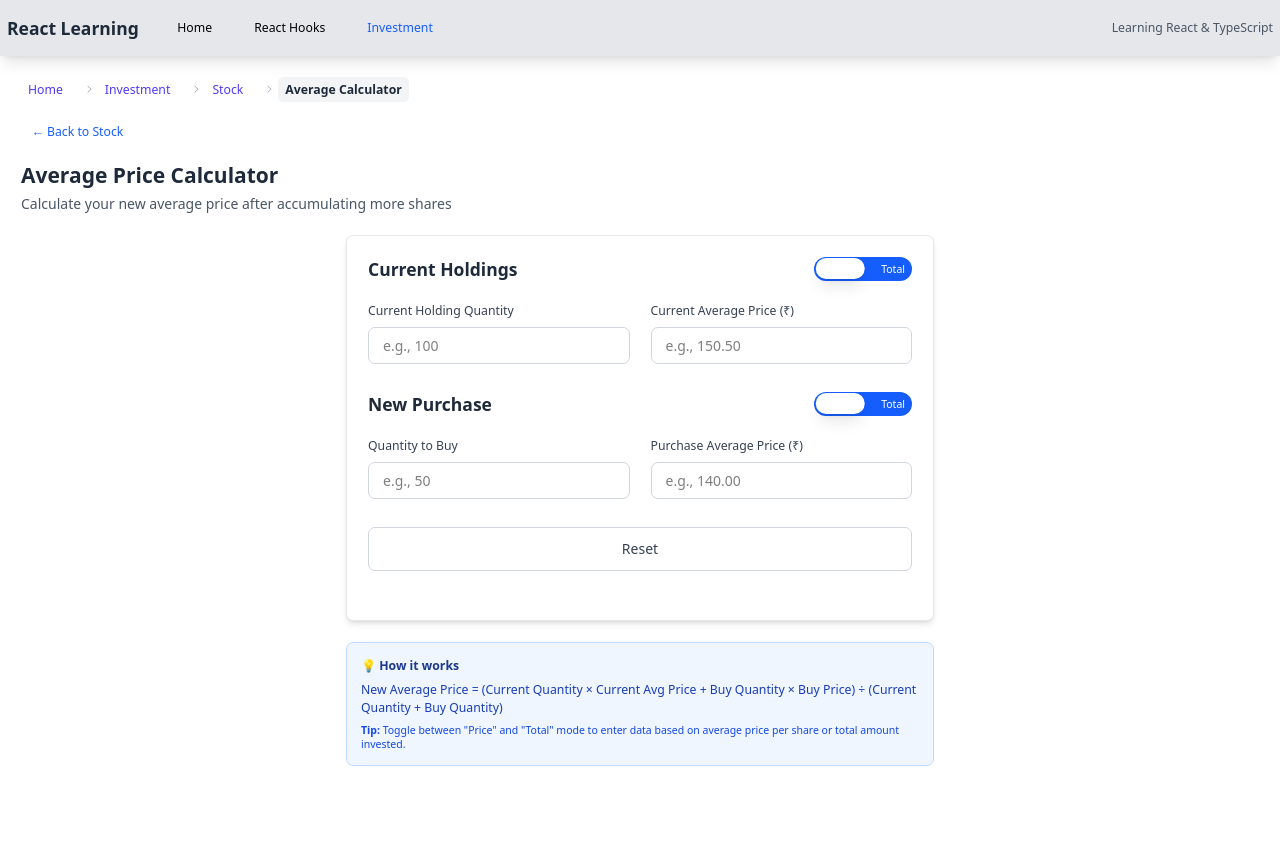
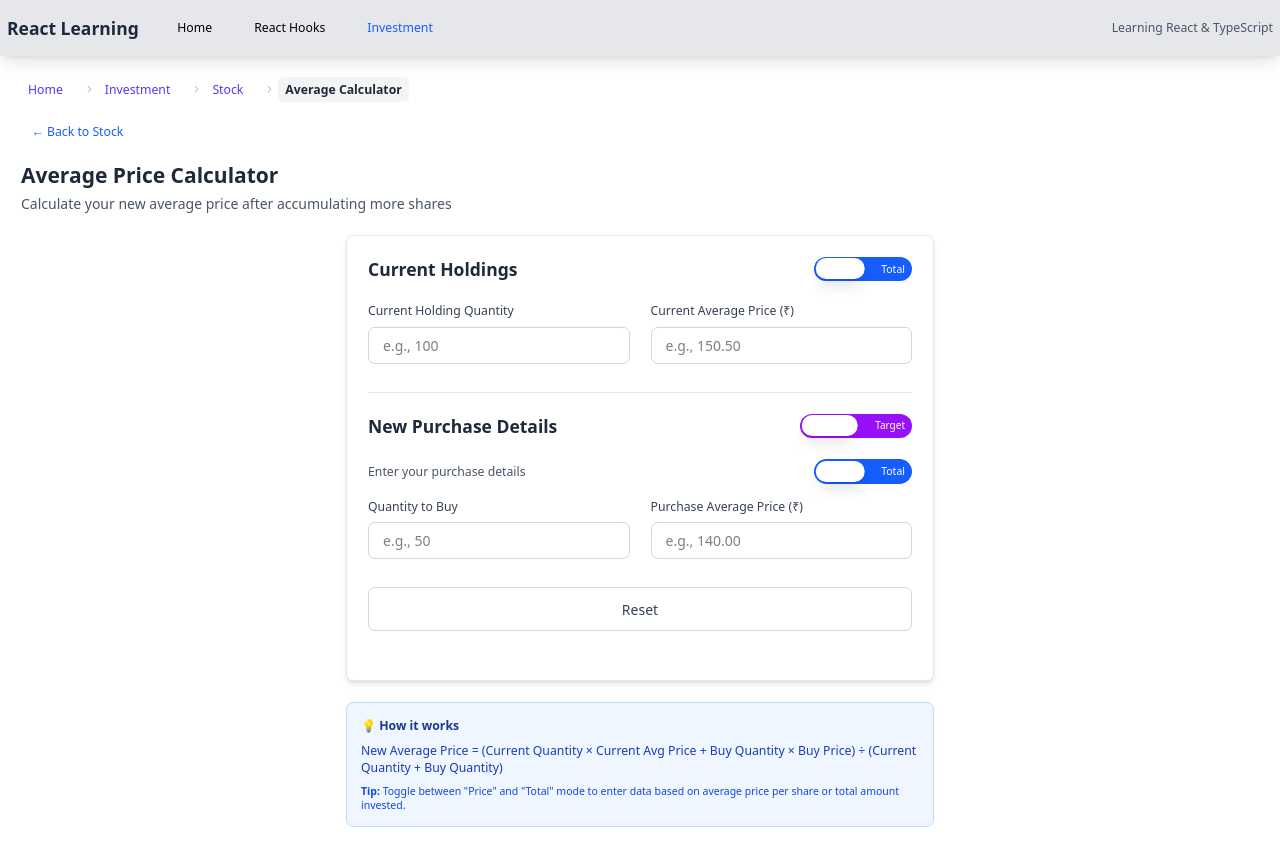
Before and after one commit to Ravi-Royal/reactLearning, a React (Vite) app: page /reactLearning/investment/stock/average-calculator in a window 1280 px wide. Before the commit the page ends 800 px from the top, so only its background shows below. Built offline with nearby package versions, Linux system fonts and the light colour scheme.

Commit message:
feat: Enhance AverageCalculator with target average price calculation and mode toggle

```diff
--- a/src/pages/components/investment/stock/average-calculator/AverageCalculator.tsx
+++ b/src/pages/components/investment/stock/average-calculator/AverageCalculator.tsx
@@ -4,6 +4,7 @@ import Breadcrumbs from '../../../../navigation/Breadcrumbs';
 // import Breadcrumbs from '../../navigation/Breadcrumbs';
 
 function AverageCalculator() {
+  const [calculationMode, setCalculationMode] = useState<'purchase' | 'target'>('purchase');
   const [currentInputMode, setCurrentInputMode] = useState<'price' | 'total'>('price');
   const [buyInputMode, setBuyInputMode] = useState<'price' | 'total'>('price');
   const [currentQuantity, setCurrentQuantity] = useState<string>('');
@@ -12,7 +13,11 @@ function AverageCalculator() {
   const [buyQuantity, setBuyQuantity] = useState<string>('');
   const [buyPrice, setBuyPrice] = useState<string>('');
   const [buyTotalPrice, setBuyTotalPrice] = useState<string>('');
+  const [targetAvgPrice, setTargetAvgPrice] = useState<string>('');
+  const [currentMarketPrice, setCurrentMarketPrice] = useState<string>('');
   const [newAvgPrice, setNewAvgPrice] = useState<number | null>(null);
+  const [requiredBuyPrice, setRequiredBuyPrice] = useState<number | null>(null);
+  const [requiredQuantity, setRequiredQuantity] = useState<number | null>(null);
 
   // Auto-calculate when all fields are filled
   useEffect(() => {
@@ -30,6 +35,8 @@ function AverageCalculator() {
       currPrice = currQty > 0 ? currTotal / currQty : 0;
     }
 
+    if (calculationMode === 'purchase') {
+      // Forward calculation: Calculate new average from purchase details
       if (buyInputMode === 'price') {
         addPrice = parseFloat(buyPrice) || 0;
       } else {
@@ -51,10 +58,51 @@ function AverageCalculator() {
         const totalQuantity = currQty + addQty;
         const newAvg = totalQuantity > 0 ? totalCost / totalQuantity : 0;
         setNewAvgPrice(newAvg);
+        setRequiredBuyPrice(null);
+        setRequiredQuantity(null);
       } else {
         setNewAvgPrice(null);
+        setRequiredBuyPrice(null);
+        setRequiredQuantity(null);
       }
-  }, [currentInputMode, buyInputMode, currentQuantity, currentAvgPrice, currentTotalPrice, buyQuantity, buyPrice, buyTotalPrice]);
+    } else {
+      // Reverse calculation: Calculate required quantity from target average and market price
+      const targetAvg = parseFloat(targetAvgPrice) || 0;
+      const marketPrice = parseFloat(currentMarketPrice) || 0;
+
+      const hasCurrentData = currentInputMode === 'price'
+        ? currentQuantity && currentAvgPrice
+        : currentQuantity && currentTotalPrice;
+
+      if (hasCurrentData && targetAvgPrice && currentMarketPrice && currQty >= 0 && currPrice >= 0 && targetAvg > 0 && marketPrice > 0) {
+        // Formula: targetAvg = (currQty * currPrice + requiredQty * marketPrice) / (currQty + requiredQty)
+        // Solving for requiredQty: requiredQty = currQty * (currPrice - targetAvg) / (targetAvg - marketPrice)
+        const denominator = targetAvg - marketPrice;
+
+        if (Math.abs(denominator) > 0.01) { // Avoid division by zero
+          const requiredQty = currQty * (currPrice - targetAvg) / denominator;
+
+          if (requiredQty > 0) {
+            setRequiredQuantity(requiredQty);
+            setRequiredBuyPrice(marketPrice);
+            setNewAvgPrice(targetAvg);
+          } else {
+            setRequiredQuantity(null);
+            setRequiredBuyPrice(null);
+            setNewAvgPrice(null);
+          }
+        } else {
+          setRequiredQuantity(null);
+          setRequiredBuyPrice(null);
+          setNewAvgPrice(null);
+        }
+      } else {
+        setRequiredQuantity(null);
+        setRequiredBuyPrice(null);
+        setNewAvgPrice(null);
+      }
+    }
+  }, [calculationMode, currentInputMode, buyInputMode, currentQuantity, currentAvgPrice, currentTotalPrice, buyQuantity, buyPrice, buyTotalPrice, targetAvgPrice, currentMarketPrice]);
 
   const handleCurrentQuantityChange = (value: string) => {
     setCurrentQuantity(value);
@@ -131,7 +179,24 @@ function AverageCalculator() {
     setBuyQuantity('');
     setBuyPrice('');
     setBuyTotalPrice('');
+    setTargetAvgPrice('');
+    setCurrentMarketPrice('');
     setNewAvgPrice(null);
+    setRequiredBuyPrice(null);
+    setRequiredQuantity(null);
+  };
+
+  const toggleCalculationMode = () => {
+    setCalculationMode(prevMode => prevMode === 'purchase' ? 'target' : 'purchase');
+    // Clear the fields when switching modes
+    setBuyQuantity('');
+    setBuyPrice('');
+    setBuyTotalPrice('');
+    setTargetAvgPrice('');
+    setCurrentMarketPrice('');
+    setNewAvgPrice(null);
+    setRequiredBuyPrice(null);
+    setRequiredQuantity(null);
   };
 
   return (
@@ -218,8 +283,28 @@ function AverageCalculator() {
             )}
           </div>
 
-          <div className="flex items-center justify-between mb-6">
-            <h2 className="text-xl font-semibold text-gray-800">New Purchase</h2>
+          <div className="flex items-center justify-between mb-6 border-t border-gray-200 pt-6">
+            <h2 className="text-xl font-semibold text-gray-800">
+              {calculationMode === 'purchase' ? 'New Purchase Details' : 'Target Average Price'}
+            </h2>
+            <button
+              onClick={toggleCalculationMode}
+              className={`relative inline-flex items-center h-7 rounded-full w-32 transition-colors focus:outline-none focus:ring-2 focus:ring-purple-500 focus:ring-offset-2 ${calculationMode === 'purchase' ? 'bg-purple-600' : 'bg-indigo-600'
+                }`}
+            >
+              <span
+                className={`inline-block w-16 h-6 transform rounded-full bg-white shadow-lg transition-transform ${calculationMode === 'purchase' ? 'translate-x-0.5' : 'translate-x-[62px]'
+                  }`}
+              />
+              <span className="absolute left-1.5 text-[10px] font-medium text-white">Purchase</span>
+              <span className="absolute right-2 text-[10px] font-medium text-white">Target</span>
+            </button>
+          </div>
+
+          {calculationMode === 'purchase' ? (
+            <>
+              <div className="flex items-center justify-between mb-4">
+                <p className="text-sm text-gray-600">Enter your purchase details</p>
                 <button
                   onClick={toggleBuyInputMode}
                   className={`relative inline-flex items-center h-7 rounded-full w-28 transition-colors focus:outline-none focus:ring-2 focus:ring-orange-500 focus:ring-offset-2 ${buyInputMode === 'price' ? 'bg-blue-600' : 'bg-green-600'
@@ -285,6 +370,68 @@ function AverageCalculator() {
                   </div>
                 )}
               </div>
+            </>
+          ) : (
+            <>
+              <p className="text-sm text-gray-600 mb-4">Enter target average price and current market price to calculate quantity needed</p>
+              <div className="grid md:grid-cols-2 gap-6 mb-8">
+                <div>
+                  <label htmlFor="currentMarketPrice" className="block text-sm font-medium text-gray-700 mb-2">
+                    Current Market Price Per Share (₹)
+                  </label>
+                  <input
+                    type="number"
+                    id="currentMarketPrice"
+                    value={currentMarketPrice}
+                    onChange={(e) => setCurrentMarketPrice(e.target.value)}
+                    placeholder="e.g., 140.00"
+                    min="0"
+                    step="0.01"
+                    className="w-full px-4 py-2 border border-gray-300 rounded-lg focus:ring-2 focus:ring-purple-500 focus:border-transparent"
+                  />
+                </div>
+
+                <div>
+                  <label htmlFor="targetAvgPrice" className="block text-sm font-medium text-gray-700 mb-2">
+                    Target Average Price (₹)
+                  </label>
+                  <input
+                    type="number"
+                    id="targetAvgPrice"
+                    value={targetAvgPrice}
+                    onChange={(e) => setTargetAvgPrice(e.target.value)}
+                    placeholder="e.g., 145.00"
+                    min="0"
+                    step="0.01"
+                    className="w-full px-4 py-2 border border-gray-300 rounded-lg focus:ring-2 focus:ring-purple-500 focus:border-transparent"
+                  />
+                </div>
+              </div>
+
+              {requiredQuantity !== null && (
+                <div className="bg-gradient-to-r from-purple-50 to-indigo-50 border-2 border-purple-300 rounded-lg p-6 mb-8">
+                  <h3 className="text-lg font-semibold text-gray-800 mb-4">Required Purchase Details</h3>
+                  <div className="grid md:grid-cols-2 gap-4 text-center">
+                    <div className="bg-white rounded-lg p-4 shadow-md">
+                      <div className="text-sm text-purple-600 font-medium mb-1">Quantity to Buy</div>
+                      <div className="text-3xl font-bold text-purple-600">
+                        {requiredQuantity.toFixed(0)} shares
+                      </div>
+                    </div>
+                    <div className="bg-white rounded-lg p-4 shadow-md">
+                      <div className="text-sm text-indigo-600 font-medium mb-1">Total Investment</div>
+                      <div className="text-2xl font-bold text-indigo-600">
+                        ₹{(requiredQuantity * (parseFloat(currentMarketPrice) || 0)).toFixed(2)}
+                      </div>
+                    </div>
+                  </div>
+                  <p className="text-xs text-gray-600 mt-4 text-center">
+                    Buy {requiredQuantity.toFixed(0)} shares at ₹{currentMarketPrice} per share to achieve your target average of ₹{targetAvgPrice}
+                  </p>
+                </div>
+              )}
+            </>
+          )}
 
           <div className="flex gap-4 mb-8">
             <button
@@ -295,7 +442,7 @@ function AverageCalculator() {
             </button>
           </div>
 
-          {newAvgPrice !== null && (
+          {calculationMode === 'purchase' && newAvgPrice !== null && (
             <div className="bg-gradient-to-r from-orange-50 to-orange-100 border-2 border-orange-300 rounded-lg p-6">
               <h3 className="text-lg font-semibold text-gray-800 mb-4">Result</h3>
               <div className="grid md:grid-cols-3 gap-4 text-center">
@@ -309,8 +456,10 @@ function AverageCalculator() {
                   <div className="text-sm text-gray-600 mb-1">Total Investment</div>
                   <div className="text-2xl font-bold text-gray-800">
                     ₹{(
-                      ((parseFloat(currentQuantity) || 0) * (parseFloat(currentAvgPrice) || 0)) +
-                      ((parseFloat(buyQuantity) || 0) * (parseFloat(buyPrice) || 0))
+                      ((parseFloat(currentQuantity) || 0) * (parseFloat(currentAvgPrice) || (parseFloat(currentTotalPrice) || 0) / (parseFloat(currentQuantity) || 1))) +
+                      (buyInputMode === 'price'
+                        ? ((parseFloat(buyQuantity) || 0) * (parseFloat(buyPrice) || 0))
+                        : (parseFloat(buyTotalPrice) || 0))
                     ).toFixed(2)}
                   </div>
                 </div>
```
Lines whose indentation alone changed are shown as unchanged.
